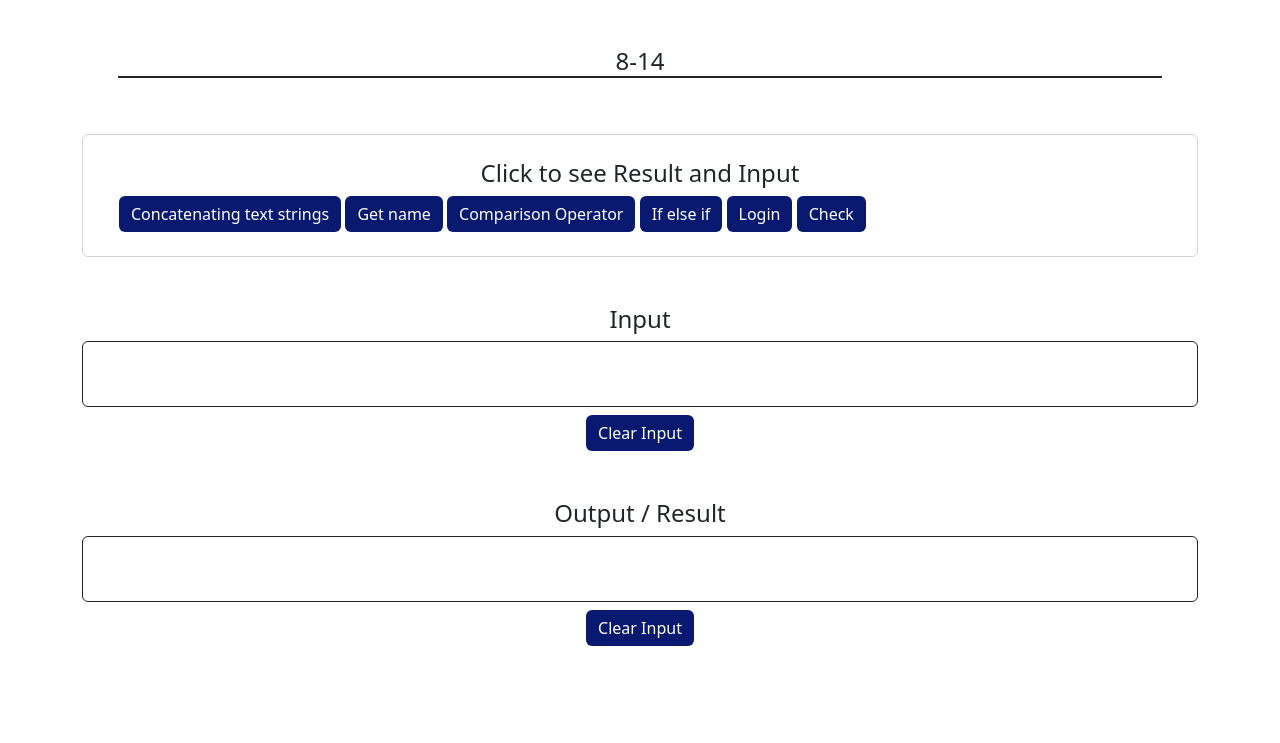
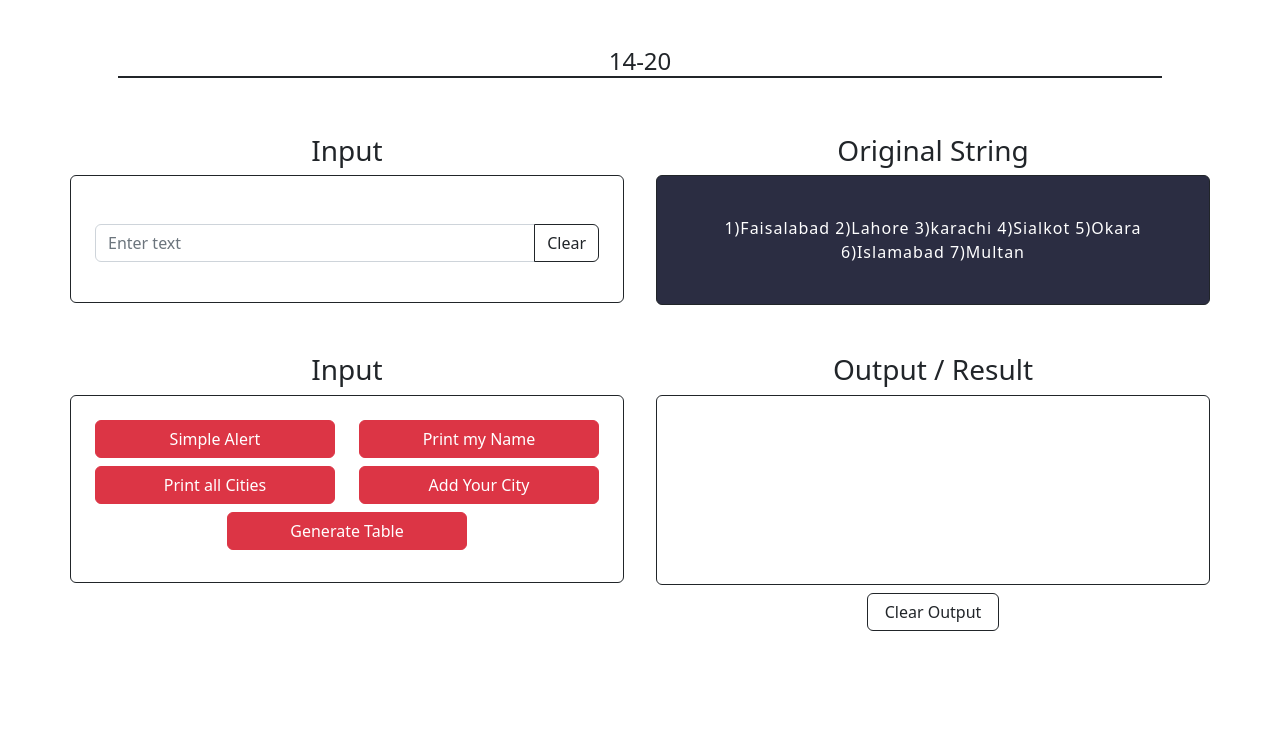
Before and after one commit to bilal882/js-third-882, a plain HTML site: page index.html in a window 1280 px wide. Shown: the part 57-800 px from the top of the page. Drawn offline with nearby package versions, Linux system fonts and the light colour scheme.

Commit message:
'update'

```diff
--- a/index.html
+++ b/index.html
@@ -11,7 +11,7 @@
 
     <!-- Custom CSS -->
     <link rel="stylesheet" href="styles/style.css">
-    <title>8-14 Lectures</title>
+    <title>14-20 Lectures</title>
 </head>
 
 <body>
@@ -19,7 +19,7 @@
     <!-- Header -->
     <nav class="navbar navbar-expand-lg bg-blue navbar-dark">
         <div class="container">
-            <a class="navbar-brand" href="#">8-14 Lectures Assignment</a>
+            <a class="navbar-brand" href="#">14-20 Lectures Assignment</a>
             <button class="navbar-toggler" type="button" data-bs-toggle="collapse"
                 data-bs-target="#navbarSupportedContent" aria-controls="navbarSupportedContent" aria-expanded="false"
                 aria-label="Toggle navigation">
@@ -39,73 +39,76 @@
     <div class="container">
         <div class="row">
             <div class="col p-5">
-                <h4 class="text-center border-bottom border-2 border-dark">8-14 </h4>
+                <h4 class="text-center border-bottom border-2 border-dark">14-20</h4>
             </div>
         </div>
     </div>
 
-    <!-- Buttons -->
+
     <div class="container">
+        <div class="row mb-5">
+            <div class="col-12 col-md-6 col-lg-6">
+                <div class="row me-1">
+                    <h3 class="text-center">Input</h3>
+                    <div class="card border border-1 border-dark p-4">
+                        <div class="input-group mb-3" style="margin-top: 1.5rem;margin-bottom: 1.5rem;">
+                            <input type="text" class="form-control" placeholder="Enter text"
+                                aria-label="Enter text" aria-describedby="button-addon2" id="input">
+                            <button class="btn btn-outline-dark" type="button" id="button-addon2" onclick="clearFunction()">Clear</button>
+                        </div>
+                    </div>
+                </div>
+            </div>
+            <div class="col-12 col-md-6 col-lg-6">
+                <div class="row ms-1">
+                    <h3 class="text-center">Original String</h3>
+                    <div class="card border border-1 border-dark p-4" style="background-color: #2b2d42;">
+                        <p class="text-white text-center"
+                            style="letter-spacing: 1px;margin-top: 1rem;margin-bottom: 1rem;">1)Faisalabad 2)Lahore
+                            3)karachi
+                            4)Sialkot 5)Okara <br> 6)Islamabad 7)Multan</p>
+                    </div>
+                </div>
+            </div>
+        </div>
         <div class="row">
-            <div class="col">
-                <div class="card bg-transparent p-4 mb-5">
-                    <div class="container">
-                        <h4 class="text-center">Click to see Result and Input</h4>
+            <div class="col-12 col-md-6 col-lg-6">
+                <div class="row me-1 mb-5">
+                    <h3 class="text-center">Input</h3>
+                    <div class="card border border-1 border-dark p-4">
                         <div class="row">
-                            <div class="col">
-                                <button class="btn mt-2 mt-lg-0 bg" onclick="ConcatenatingTextStrings()">Concatenating
-                                    text strings</button>
-                                <button class="btn mt-2 mt-lg-0 bg" onclick="functionGetName()">Get name</button>
-                                <button class="btn mt-2 mt-lg-0 bg" onclick="functionOperator()">Comparison
-                                    Operator</button>
-                                <button class="btn mt-2 mt-lg-0 bg" onclick="ifElseIf()">If else if</button>
-                                <button class="btn mt-2 mt-lg-0 bg" onclick="login()">Login</button>
-                                <button class="btn mt-2 mt-lg-0 bg" onclick="check()">Check</button>
+                            <div class="col-12 col-md-6 col-lg-6">
+                                <button class="btn btn-danger w-100 mb-2" onclick="simplrAlert()">Simple Alert</button>
+                            </div>
+                            <div class="col-12 col-md-6 col-lg-6">
+                                <button class="btn btn-danger w-100 mb-2" onclick="printMyName()">Print my Name</button>
+                            </div>
+                        </div>
+                        <div class="row">
+                            <div class="col-12 col-md-6 col-lg-6">
+                                <button class="btn btn-danger w-100 mb-2" onclick="printAllCities()">Print all Cities</button>
+                            </div>
+                            <div class="col-12 col-md-6 col-lg-6">
+                                <button class="btn btn-danger w-100 mb-2" onclick="addCity()">Add Your City</button>
+                            </div>
+                        </div>
+                        <div class="row">
+                            <div class="col-12 col-md-6 col-lg-6 offset-md-3 offset-lg-3">
+                                <button class="btn btn-danger w-100 mb-2" onclick="generateTable()">Generate Table</button>
                             </div>
                         </div>
                     </div>
                 </div>
             </div>
-        </div>
-    </div>
+            <div class="col-12 col-md-6 col-lg-6">
+                <div class="row ms-1 mb-5">
+                    <h3 class="text-center">Output / Result</h3>
+                    <div class="card text-center border border-1 border-dark p-4 mb-2" style="min-height: 190.5px;" id="output">
 
-    <!-- Input -->
-    <div class="container">
-        <div class="row">
-            <div class="col">
-                <h4 class="text-center">Input</h4>
-                <div class="card border border-1 border-dark bg-transparent p-4">
-                    <div class="container">
-                        <div class="row">
-                            <div class="col">
-                                <p class="text-center" id="message"></p>
-                            </div>
-                        </div>
                     </div>
-                </div>
-                <div class="d-flex justify-content-center mb-5 mt-2">
-                    <button class="btn bg" onclick="handleClearInput()">Clear Input</button>
-                </div>
-            </div>
-        </div>
-    </div>
-
-    <!-- Output -->
-    <div class="container">
-        <div class="row">
-            <div class="col">
-                <h4 class="text-center">Output / Result</h4>
-                <div class="card border border-1 border-dark bg-transparent p-4">
-                    <div class="container">
-                        <div class="row">
-                            <div class="col">
-                                <p class="text-center" id="result"></p>
-                            </div>
-                        </div>
+                    <div class="d-flex justify-content-center">
+                        <button class="btn btn-outline-dark w-25" onclick="clearOutput()">Clear Output</button>
                     </div>
-                </div>
-                <div class="d-flex justify-content-center mb-5 mt-2">
-                    <button class="btn bg" onclick="handleClearOutput()">Clear Input</button>
                 </div>
             </div>
         </div>
--- a/js/script.js
+++ b/js/script.js
@@ -1,117 +1,64 @@
-let type = "logout";
-function handleClearInput() {
-    document.getElementById("message").innerHTML = ''
+let cities = ["Faisalabad", "Lahore", "Karachi", "Sialkot", "Okara", "Islamabad", "Multan"]
+
+function clearFunction() {
+    document.getElementById("input").value = ""
 }
 
-function handleClearOutput() {
-    document.getElementById("result").innerHTML = ""
+function simplrAlert() {
+    document.getElementById("output").innerHTML = "";
+    let value = document.getElementById("input").value;
+    if (!value) {
+        alert("Invalid value")
+    } else {
+        alert(value)
+    }
+}
+
+function printMyName() {
+    document.getElementById("output").innerHTML = "";
+    let value = document.getElementById("input").value;
+    if (!value) {
+        alert("Invalid value")
+    } else {
+        alert("Have a Good day" + value + " 🥳")
+        document.getElementById("output").innerHTML = "Have a Good day" + value + " 🥳";
+    }
+}
+function clearOutput() {
+    document.getElementById("output").innerHTML = ""
 }
 
 
-// ConcatenatingTextStrings Function
-function ConcatenatingTextStrings() {
-    let firstValue = prompt("Enter first value");
-    if (!firstValue) {
-        alert("Plaese enter first value");
-        return;
-    } else {
-        let secondValue = prompt("Enter second value");
-        if (!secondValue) {
-            alert("Plaese enter second value");
-            return;
-        }
-        alert(firstValue + secondValue);
-        document.getElementById("message").innerHTML = '<p>let firstValue = prompt("Enter first value");<br>let secondValue = prompt("Enter second value");<br>alert(firstValue + secondValue)</p > '
-        document.getElementById("result").innerHTML = firstValue + secondValue;
+function printAllCities() {
+    document.getElementById("output").innerHTML = "";
+    for (let i = 0; i < cities.length; i++) {
+        document.getElementById("output").innerHTML += i + 1 + ")" + cities[i] + "<br>";
     }
 }
 
-// functionGetName
-function functionGetName() {
-    let name = prompt("Enter your name");
-    if (!name) {
-        alert("Please enter your name")
-        return
+function addCity() {
+    document.getElementById("output").innerHTML = "";
+    let value = document.getElementById("input").value;
+    if (!value) {
+        alert("Invalid value")
     } else {
-        alert(name)
-        document.getElementById("message").innerHTML = "<p>let name = prompt('Enter your name');<br> alert(name)</p>"
-        document.getElementById("result").innerHTML = name;
+        cities.push(value);
+        for (let i = 0; i < cities.length; i++) {
+            document.getElementById("output").innerHTML += i + 1 + ")" + cities[i] + "<br>";
+            document.getElementById("input").value = ""
+        }
     }
 }
 
-// functionOperator
-function functionOperator() {
-    let firstValue = +prompt("Enter first value")
-    if (!firstValue) {
-        alert("Plaese enter first value");
-        return;
+
+function generateTable() {
+    document.getElementById("output").innerHTML = "";
+    let value = +prompt("Enter number");
+    if (!value) {
+        alert("Please enter a valid value ")
     } else {
-        let secondValue = +prompt("Enter second value");
-        if (!secondValue) {
-            alert("Plaese enter second value");
-            return;
-        }
-        if (firstValue === secondValue) {
-            alert("Your value are same");
-        } else {
-            alert("Your values are not same")
-        }
-        document.getElementById("message").innerHTML = "<p>let val1 = +prompt('enter first value')<br> let val2 = +prompt('enter second value)<br>if(val1 === val2{alert('Values are same')}</p>"
-        document.getElementById("result").innerHTML = "Your first value is " + firstValue + " & second value is " + secondValue;
-    }
-}
-
-// ifElseIf
-function ifElseIf() {
-    let age = +prompt("Enter your age")
-    if (!age) {
-        alert("Please enter your age");
-        return
-    } else {
-        if (age < 18) {
-            alert("You are baby");
-            document.getElementById("message").innerHTML = "<p>You are a baby</p>";
-            document.getElementById("result").innerHTML = "Your age is " + age + " & you are baby";
-        } else {
-            let weight = +prompt("Enter your weight");
-            if (age < 35 && weight < 70) {
-                alert("You are smart boy");
-                document.getElementById("message").innerHTML = "<p>You are a smart boy</p>";
-                document.getElementById("result").innerHTML = "Your age is " + age + " & your weight is " + weight + " & you are smart boy";
-            } else if (age >= 35) {
-                if (weight > 70) {
-                    alert("You are fat boy");
-                    document.getElementById("message").innerHTML = "<p>You are a fat boy</p>";
-                    document.getElementById("result").innerHTML = "Your age is " + age + " & your weight is " + weight + " & you are fat boy";
-                } else if (weight < 70) {
-                    alert("You are smart boy");
-                    document.getElementById("message").innerHTML = "<p>You are a smart boy</p>";
-                    document.getElementById("result").innerHTML = "Your age is " + age + " & your weight is " + weight + " & you are smatr boy";
-                }
-            }
+        for (let i = 1; i < 11; i++) {
+            document.getElementById("output").innerHTML += value + "*" + i + " = " + value * i + "<br>";
         }
     }
 }
-function login() {
-    let value = prompt("Name ", "Muhammad Bilal");
-    let code = prompt("Password  ", "1234567890");
-    if (!code) {
-        alert("Username / Password incorrect");
-        return;
-    }
-    if (!value) {
-        alert("Username / Password incorrect");
-        return;
-    }
-    else {
-        alert("You are logged in!")
-        type = "login"
-    }
-}
-function check() {
-   if(type === "login"){
-    alert("🥳 Congratulations! You are logged in")
-   }else{
-    alert(" 🙏  Sorry! you are logged out")
-   }
-}
```
Also changed, not shown: 1 other file.
